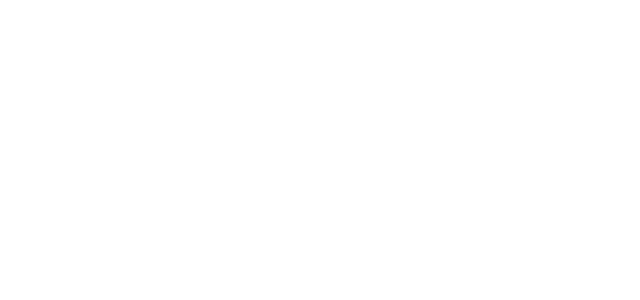
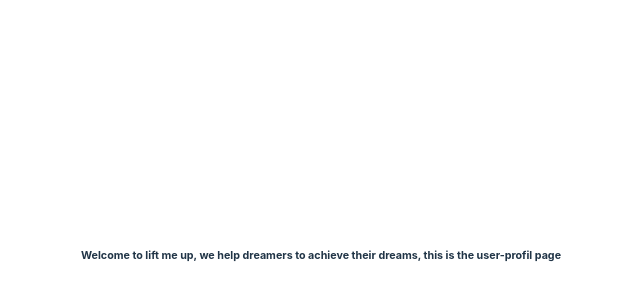
Before and after one commit to Ally4/lift-me-up-front, a React (Vite) app: page /user-profil in a window 1280 px wide. Before the commit this address had no page. Shown: the part 144-444 px from the top of the page, without its empty margins (319-959 px from the left). Built offline with nearby package versions, Linux system fonts and the light colour scheme.

Commit message:
the rough of a profil page

```diff
--- a/src/App.jsx
+++ b/src/App.jsx
@@ -4,6 +4,7 @@
 import './App.css'
 import LandingPage from './components/landingPage';
 import Home from './components/Home';
+import UserProfil from './components/userProfil';
 import { BrowserRouter, Route, Routes } from 'react-router-dom';
 
 function App() {
@@ -19,6 +20,7 @@
       <Routes>
         <Route path="/" element={<Home />} />
         <Route path="/landing" element={<LandingPage />} />
+        <Route path="/user-profil" element={<UserProfil />} />
       </Routes>
     </BrowserRouter>
   )
--- a/src/components/landingPage.jsx
+++ b/src/components/landingPage.jsx
@@ -1,7 +1,7 @@
 function LandingPage() {
   return (
     <div className="LandingPage">
-        <h6>Welcome to lift me up, we help dreamers to achieve their dreams</h6>
+        <h6>Welcome to lift me up, we help dreamers to achieve their dreams, this is the landing page</h6>
     </div>
   )
 }
--- /dev/null
+++ b/src/components/userProfil.jsx
@@ -0,0 +1,9 @@
+function userProfil() {
+    return (
+      <div className="userProfil">
+          <h6>Welcome to lift me up, we help dreamers to achieve their dreams, this is the user-profil page</h6>
+      </div>
+    )
+  }
+
+  export default userProfil
```
